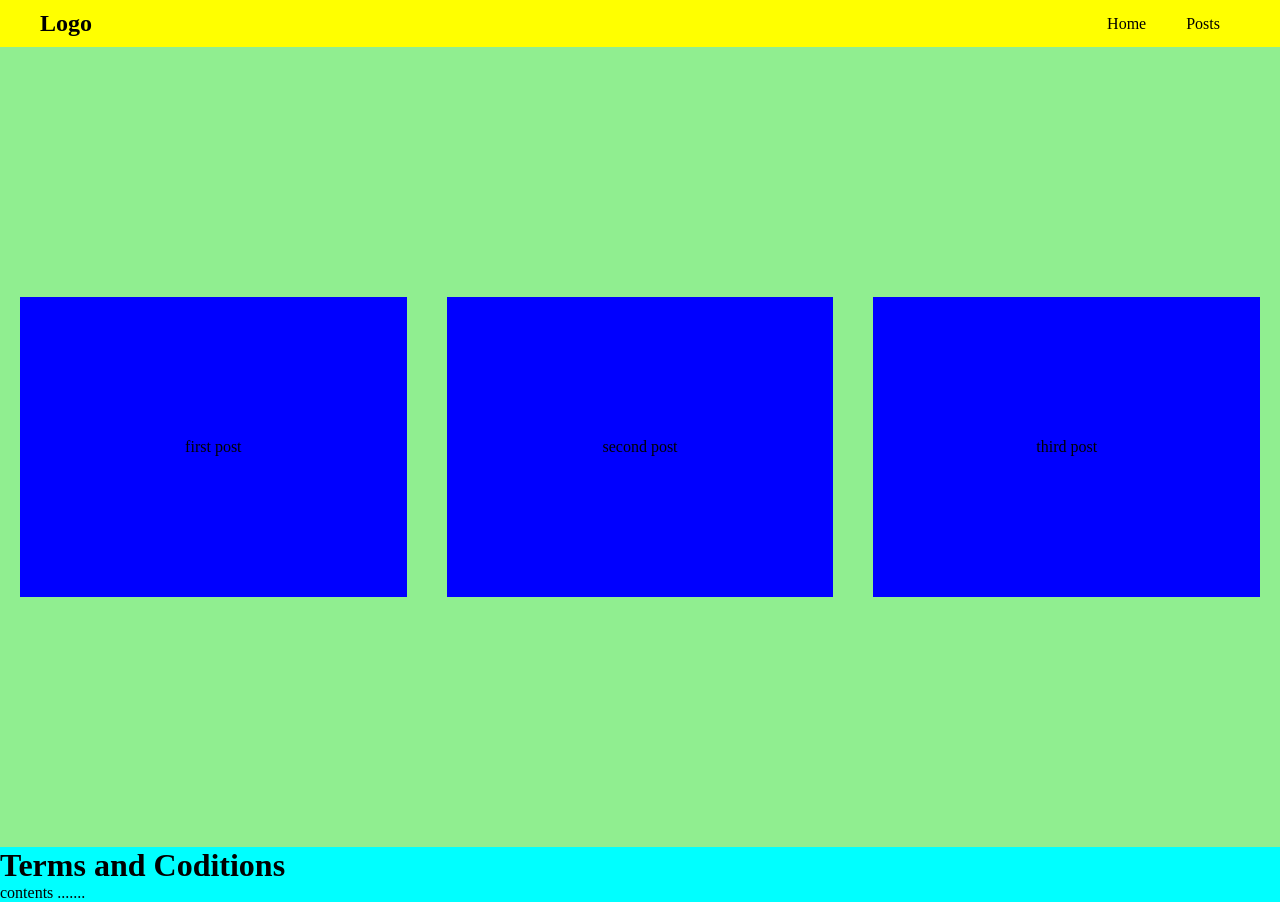
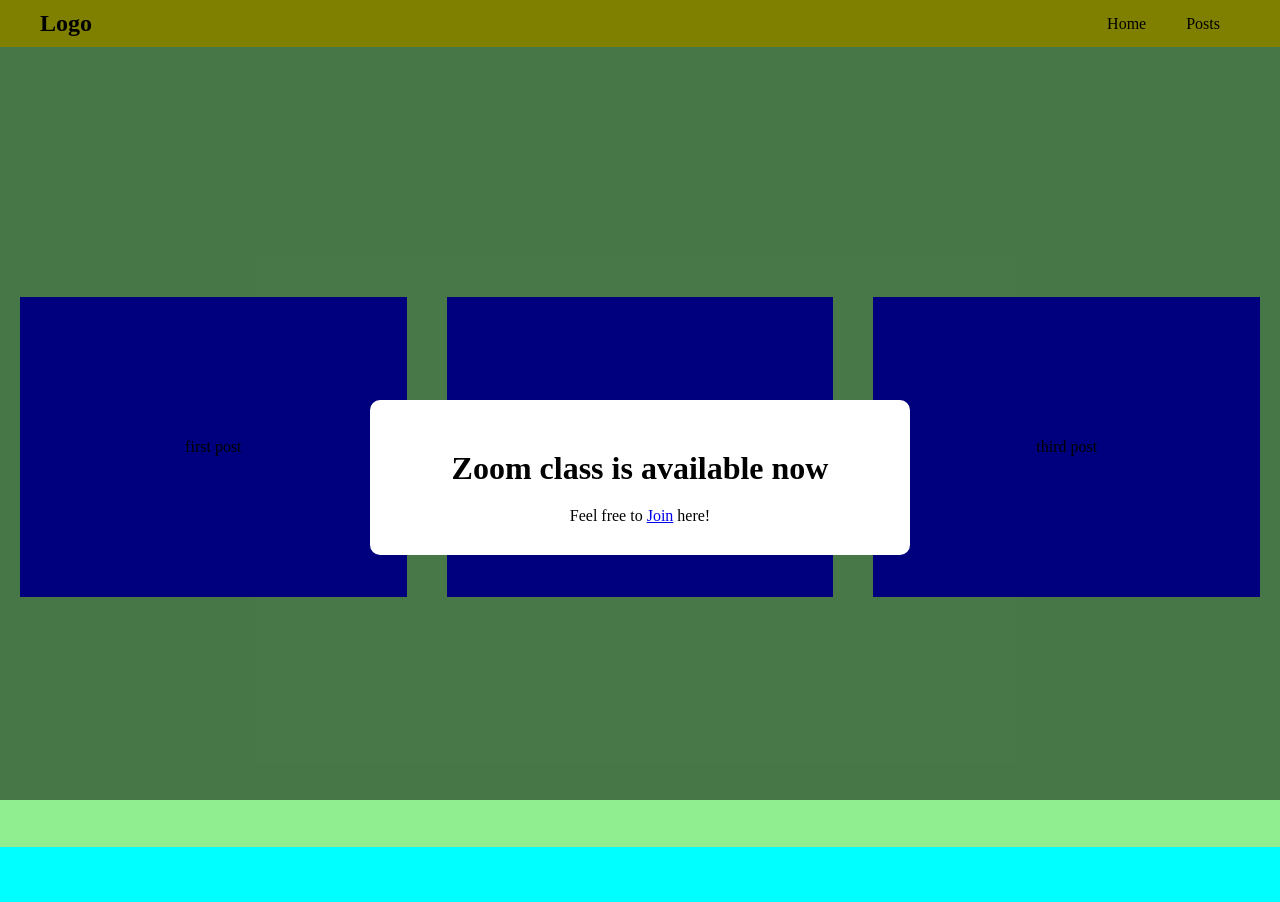
Before and after one commit to AungNaing-Brian/spa-react, a React (Create React App) app: page / in a window 1280 px wide. After the commit the page ends 847 px from the top, so only its background shows below. Built offline with nearby package versions, Linux system fonts and the light colour scheme.

Commit message:
c3ep19normal

```diff
--- a/src/App.js
+++ b/src/App.js
@@ -2,7 +2,7 @@ import './App.css';
 import { useState } from 'react';
 import Navbar from './components/Navbar/index';
 import Postslist from './components/Postslist';
-import Model from './components/Model'
+import Modal from './components/Modal'
 
 function App() {
   let [posts, setPosts] = useState([
@@ -23,14 +23,7 @@ function App() {
     <>
       <Navbar></Navbar>
       <Postslist post={posts}/>
-      <Model>
-        <h1>
-          Terms and Coditions
-        </h1>
-        <p>
-          contents .......
-        </p>
-      </Model>
+      <Modal></Modal>
     </>
   );
 }
--- /dev/null
+++ b/src/components/Modal/index.css
@@ -0,0 +1,21 @@
+.modal-backdrop{
+    width: 100%;
+    height: 100%;
+    position: fixed;
+    top: 0;
+    left: 0;
+    background-color: rgba(0, 0, 0, 0.5);
+}
+
+.modal{
+    background-color: white;
+    max-width: 480px;
+    margin: 400px auto;
+    padding: 30px;
+    border-radius: 10px;
+    text-align: center;
+}
+
+.modal h1{
+    margin: 20px;
+}
--- /dev/null
+++ b/src/components/Modal/index.js
@@ -0,0 +1,12 @@
+import React from 'react'
+import './index.css'
+export default function modal() {
+  return (
+    <div className='modal-backdrop'>
+        <div className='modal'>
+            <h1>Zoom class is available now</h1>
+            <p>Feel free to <a href='#'>Join</a> here!</p>
+        </div>
+    </div>
+  )
+}
--- a/src/components/Model/index.css
+++ /dev/null
@@ -1,3 +0,0 @@
-.model-backdrop{
-    width: 100;
-}
--- a/src/components/Model/index.js
+++ /dev/null
@@ -1,11 +0,0 @@
-import React from 'react'
-
-export default function Model({children}) {
-  return (
-    <div className='modal-backdrop'>
-        <div className='modal'>
-            {children}
-        </div>
-    </div>
-  )
-}
```
